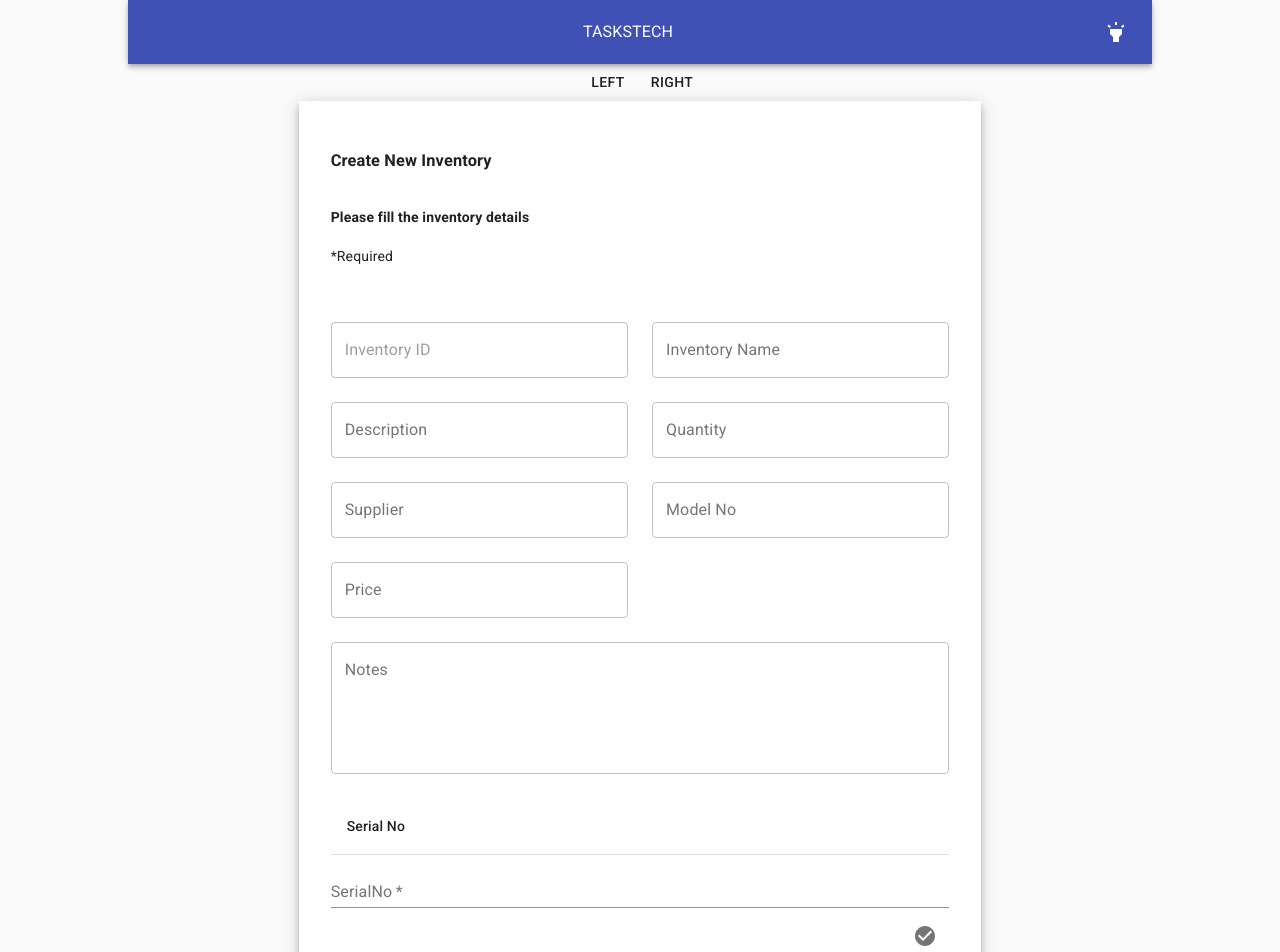
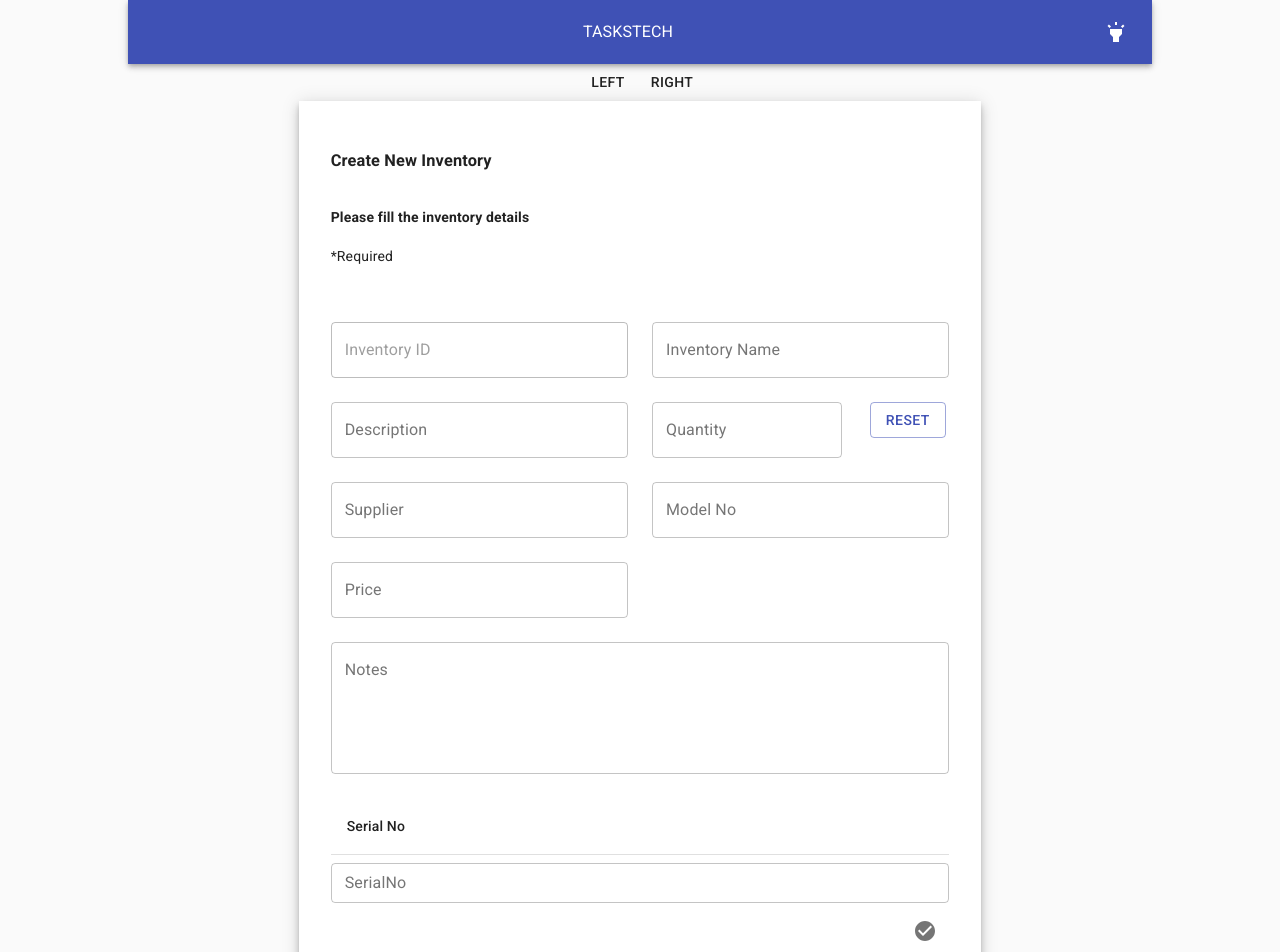
Before and after one commit to tweneboah/taskstech, a React (Create React App) app: page /inventory/create in a window 1280 px wide. Shown: the top 952 px of the page. Built offline with nearby package versions, Linux system fonts and the light colour scheme; sample sign-in values are in the browser's storage.

Commit message:
Fixed SerialNo field error

```diff
--- a/src/components/inventory/NewInventory.js
+++ b/src/components/inventory/NewInventory.js
@@ -184,7 +184,7 @@ export default function NewInventory() {
                                     onChange={inputDescription}
                                 />
                             </Grid>
-                            <Grid item xs={12} sm={6}>
+                            <Grid item xs={8} sm={4}>
                                 <TextField
                                     autoComplete="description"
                                     name="quantity"
@@ -196,6 +196,14 @@ export default function NewInventory() {
                                     type="number"
                                     onChange={inputQuantity}
                                 />
+                            </Grid>
+                            <Grid item xs={2} sm={2}>
+                                <Button
+                                    variant="outlined"
+                                    color="primary"
+                                    onClick={()=>setQuantity("")}>
+                                    Reset
+                                </Button>
                             </Grid>
                             <Grid item xs={12} sm={6}>
                                 <TextField
@@ -258,7 +266,7 @@ export default function NewInventory() {
                                 sm={12}
                                 // className={classes.notes}
                             >
-                              <SetSerialNoArea serialNos={serialNos} setSerialNos={setSerialNos} quantity={quantity} />
+                              <SetSerialNoArea serialNos={serialNos} setSerialNos={setSerialNos} quantity={quantity} setQuantity={setQuantity}/>
 
                             </Grid>
                         </Grid>
--- a/src/components/inventory/TextInput.js
+++ b/src/components/inventory/TextInput.js
@@ -13,6 +13,7 @@ const TextInput = (props) => {
             value={props.value}
             type={props.type}
             onChange={props.onChange}
+            variant={props.variant}
         />
     )
 }
--- a/src/components/inventory/setSerialArea.js
+++ b/src/components/inventory/setSerialArea.js
@@ -49,6 +49,22 @@ const SetSerialNoArea = (props) => {
     useEffect(()=>{
         setIndex(props.serialNos.length)
     },[props.serialNos])
+
+    // useEffect(()=>{
+    //     console.log(index)
+    // },[props.setQuantity])
+    useEffect(()=>{
+        props.setSerialNos([])
+        setIndex(0)
+        handleSerialNo();
+    },[props.quantity])
+
+
+    const handleSerialNo = () => {
+        for (let i=0; i < props.quantity; i++){
+            addSerialNo(i+1);
+        }
+    }
     return (
         <div>
             <TableContainer>
@@ -82,8 +98,9 @@ const SetSerialNoArea = (props) => {
                 </Table>
                 <div>
                     <TextInput
-                        fullWidth={true} label={"SerialNo"} multiline={false} required={true}
+                        fullWidth={true} label={"SerialNo"} multiline={false} required={false}
                         onChange={inputSerialNo} value={serialNo} type={"text"} row={1}
+                        variant={"outlined"}
                     />
                 </div>
                 <IconButton className={classes.checkIcon} onClick={() => addSerialNo(serialNo)}>
```
